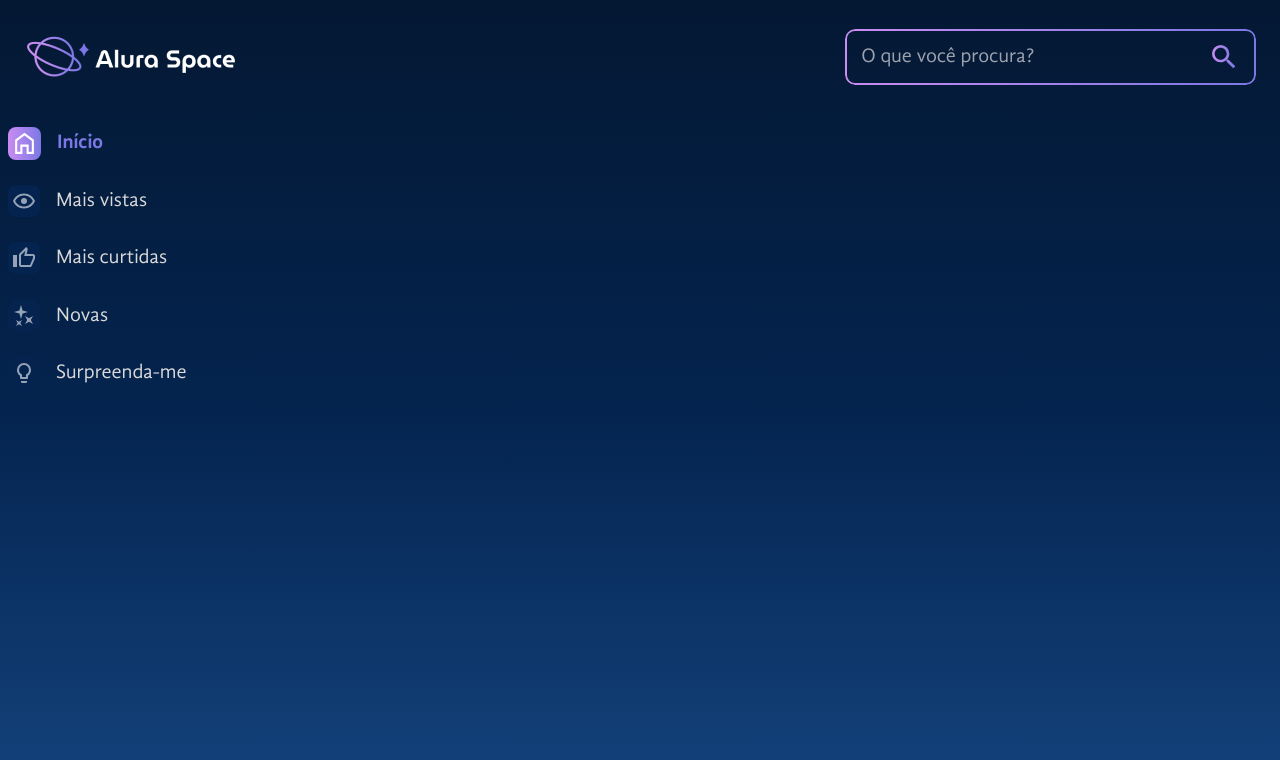
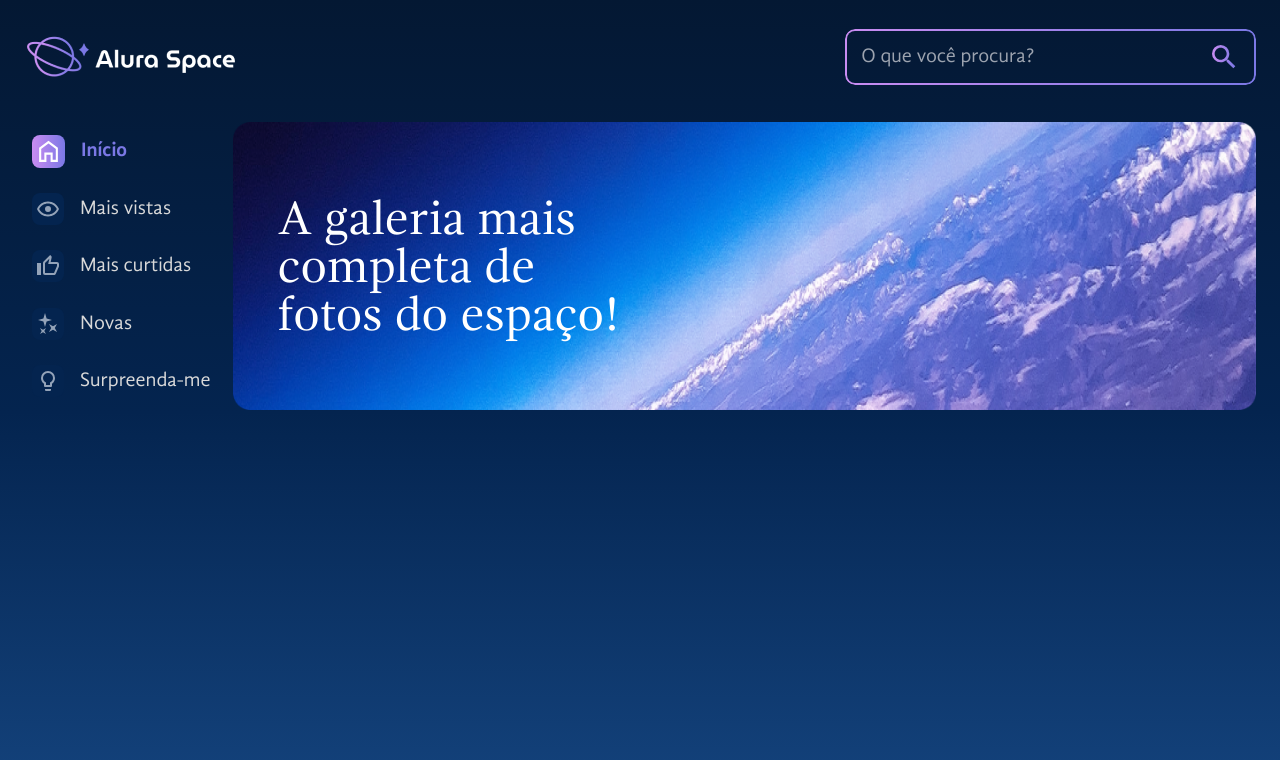
Before and after one commit to LivioAlvarenga/space, a React (Create React App) app: page / in a window 1280 px wide. Shown: the top 760 px of the page. Built offline with nearby package versions, Linux system fonts and the light colour scheme.

Commit message:
add componente banner

```diff
--- /dev/null
+++ b/src/components/Banner.jsx
@@ -0,0 +1,11 @@
+import banner from "../assets/images/banner.png";
+export default function Banner() {
+  return (
+    <div className="relative w-[88%]">
+      <h1 className="absolute top-[75px] left-11 h-36 w-[350px] font-gandhiSerif text-5xl text-white">
+        A galeria mais completa de fotos do espaço!
+      </h1>
+      <img className="h-72 w-full" src={banner} alt="A imagem da terra vista do espaço" />
+    </div>
+  );
+}
--- a/src/index.css
+++ b/src/index.css
@@ -48,6 +48,18 @@ body {
   font-family: "Gandhi Sans";
 }
 
+/* personalizar a barra de scroll de navegadores webkit, obs o Firefox não tem esta opção */
+body::-webkit-scrollbar {
+  width: 3px;
+}
+body::-webkit-scrollbar-track {
+  background: linear-gradient(#041833, #154580);
+}
+body::-webkit-scrollbar-thumb {
+  background-color: #154580;
+  border-radius: 20px;
+}
+
 .borderInput::before {
   content: "";
   position: absolute;
--- a/src/pages/Home.jsx
+++ b/src/pages/Home.jsx
@@ -1,3 +1,4 @@
+import Banner from "../components/Banner";
 import Header from "../components/Header";
 import Menu from "../components/Menu";
 
@@ -5,7 +6,12 @@ export default function Home() {
   return (
     <>
       <Header />
-      <Menu />
+      <main className="my-0 mx-6">
+        <section className="mt-8 flex items-center justify-between">
+          <Menu />
+          <Banner />
+        </section>
+      </main>
     </>
   );
 }
```
Also changed, not shown: src/assets/images/banner.png (added).
